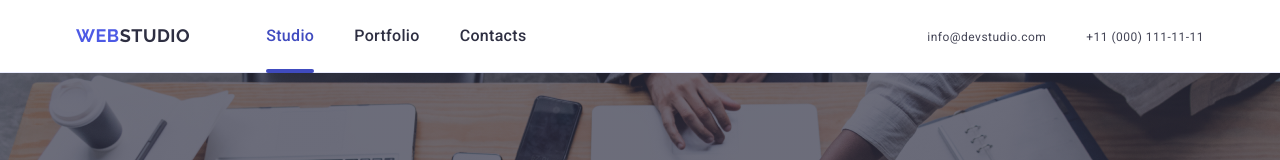
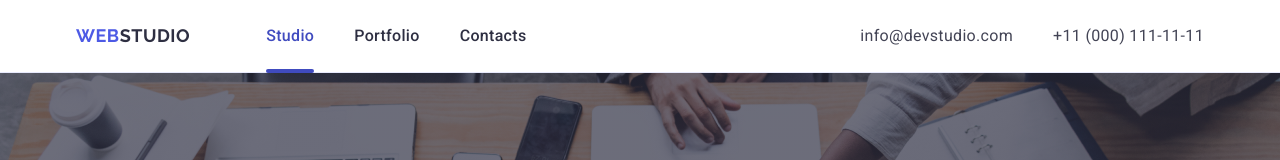
Before and after one commit to DAARN5/goit-markup-hw-06-new, a plain HTML site: page index.html in a window 1280 px wide. Shown: the top 160 px of the page. Drawn offline with nearby package versions, Linux system fonts and the light colour scheme.

Commit message:
hwchange1148

```diff
--- a/css/styles.css
+++ b/css/styles.css
@@ -980,15 +980,17 @@ pointer-events: auto;}
             .header-container {
                 align-items: center;
             }
+        .header-address-link {
+            font-size: 12px;
+            line-height: 1.17;
+            letter-spacing: 0.04em;
+            padding: 0;
+        }
 
-            .header-address-link {
-                font-family: var(--font-family);
-                font-weight: 400;
-                font-size: 12px;
-                line-height: 117%;
-                letter-spacing: 0.04em;
-                color: #434455;
-            }
+.header-address-link:hover,
+.header-address-link:focus {
+    color: #404bbf;
+}
 
         .link-stady {
             position: relative;
@@ -1201,8 +1203,15 @@ pointer-events: auto;}
         .header-menu-address {
             flex-direction: row;
             gap: 40px;
+        }
 
+    .header-address-link {
+            font-size: 16px;
+            line-height: 1.5;
+            letter-spacing: 0.02em;
+            padding: 24px 0;
         }
+
 
     .hero {
         background-color: #2e2f42;
```
